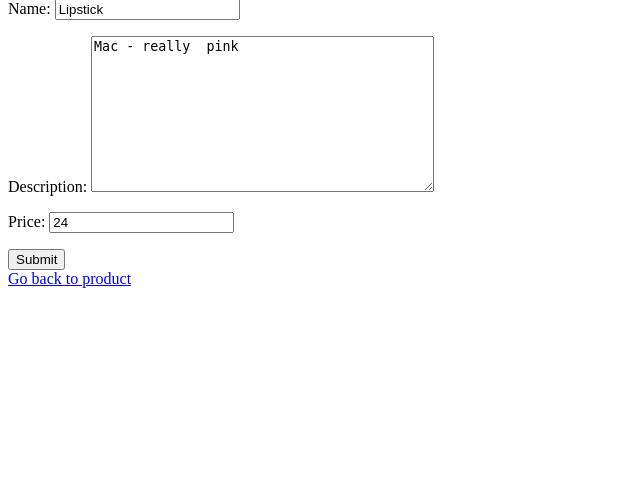
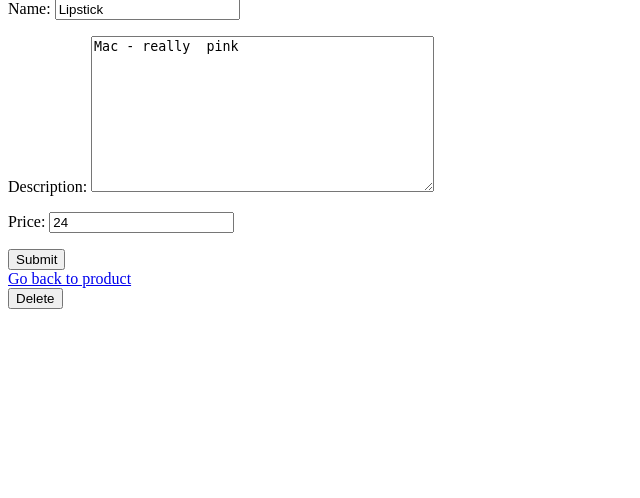
Before and after one commit to christinegithub/rainforest, a Django app: page /edit_product/1 in a window 1280 px wide. Shown: the part 81-579 px from the top of the page, without its empty margins (0-640 px from the left). Run offline with Django 3.2, Linux system fonts and the light colour scheme; data comes from the database, SQL or seed files in the repository; both versions use the stored data as it was after the commit.

Commit message:
delete product complete

```diff
--- a/rainforest/rainforest/templates/edit_product.html
+++ b/rainforest/rainforest/templates/edit_product.html
@@ -14,5 +14,10 @@
     </form>
     <a href="{% url 'product_details' id=product.pk %}"> Go back to product </a>
 
+    <form action="{% url 'delete_product' id=product.pk %}" method="post">
+      {% csrf_token %}
+      <input type="submit" name="product-delete" value="Delete" >
+    </form>
+
   </body>
 </html>
--- a/rainforest/rainforest/urls.py
+++ b/rainforest/rainforest/urls.py
@@ -15,7 +15,7 @@ Including another URLconf
 """
 from django.contrib import admin
 from django.urls import path
-from rainforest.views import root, home_page, product_show, new_product, product_created, edit_product, product_edited
+from rainforest.views import root, home_page, product_show, new_product, product_created, edit_product, product_edited, delete_product
 
 urlpatterns = [
     path('admin/', admin.site.urls),
@@ -26,4 +26,5 @@ urlpatterns = [
     path('product_created/', product_created, name = "product_created"),
     path('edit_product/<int:id>', edit_product,name = "edit_product"),
     path('product_edited/<int:id>', product_edited, name = "product_edited"),
+    path('delete_product/<int:id>', delete_product, name = "delete_product"),
 ]
--- a/rainforest/rainforest/views.py
+++ b/rainforest/rainforest/views.py
@@ -45,3 +45,8 @@ def product_edited(request,id):
         return HttpResponseRedirect('/home')
     else:
         return render(request, 'edit_product.html', {'form': ProductForm(instance=product), 'product': product})
+
+def delete_product(request, id):
+    product = Product.objects.get(pk=id)
+    product.delete()
+    return HttpResponseRedirect('/home')
```
Also changed, not shown: rainforest/db.sqlite3.
